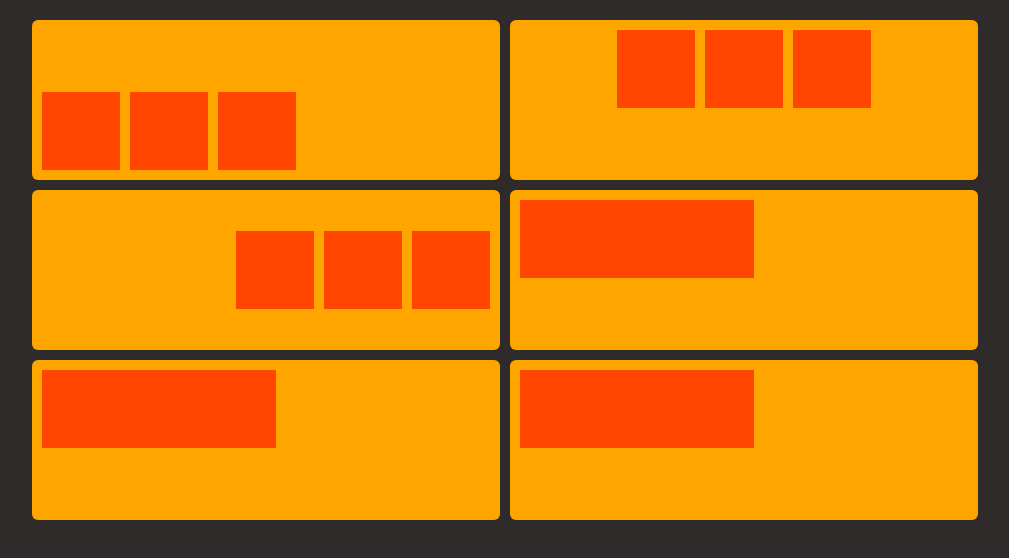
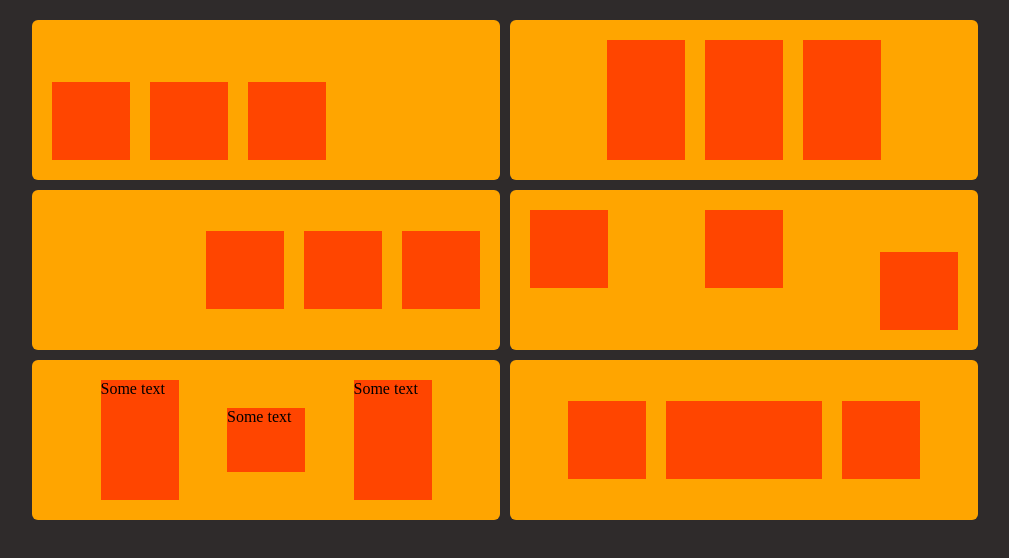
Before and after one commit to greenapple280/05-Assignment-Lesson-FlexBox-and-BEM, a plain HTML site: page index.html in a window 1280 px wide. Shown: the whole page, without its empty margins (135-1144 px from the left). Drawn offline with Linux system fonts and the light colour scheme.

Commit message:
feat:put all boxes in order

```diff
--- a/index.html
+++ b/index.html
@@ -4,7 +4,7 @@
     <meta charset="UTF-8">
     <meta name="viewport" content="width=device-width, initial-scale=1.0">
     <link rel="stylesheet" href="styles/style.css">
-    <title>Document</title>
+    <title>Flex-1</title>
 </head>
 <body>
     <div class="container">
@@ -29,9 +29,9 @@
             <div class="items__block item-4__block-3"></div>
         </div>
         <div class="items item-5">
-            <div class="items__block item-5__block-1"></div>
-            <div class="items__block item-5__block-2"></div>
-            <div class="items__block item-5__block-3"></div>
+            <div class="items__block item-5__block-1">Some text</div>
+            <div class="items__block item-5__block-2">Some text</div>
+            <div class="items__block item-5__block-3">Some text</div>
         </div>
         <div class="items item-6">
             <div class="items__block item-6__block-1"></div>
--- a/styles/style.css
+++ b/styles/style.css
@@ -25,7 +25,7 @@ body {
     height: 160px;
     border-radius: 6px;
     display: flex;
-    padding: 10px;
+    padding: 20px;
 }
 
 .items__block {
@@ -37,19 +37,57 @@ body {
 .item-1 {
     display: flex;
     align-items: flex-end;
-    gap: 10px;
+    gap: 20px;
 }
 
 .item-2 {
     display: flex;
     justify-content: center;
-    flex-grow: inherit;
-    gap: 10px;
+    align-items: stretch;
+    gap: 20px;
+}
+
+.item-2__block-1, .item-2__block-2, .item-2__block-3 {
+    height: 100%;
 }
 
 .item-3 {
     display: flex;
     justify-content: flex-end;
     align-items: center;
-    gap: 10px;
+    gap: 20px;
 }
+
+.item-4 {
+    display: flex;
+    justify-content: space-between;
+}
+
+.item-4__block-3 {
+    align-self: flex-end;
+}
+
+.item-5 {
+    display: flex;
+    justify-content: space-evenly;
+    align-items: center;
+}
+
+.item-5__block-1, .item-5__block-3 {
+    height: 100%;
+}
+
+.item-5__block-2 {
+    height: 54%;
+}
+
+.item-6 {
+    display: flex;
+    justify-content: center;
+    align-items: center;
+    gap: 20px;
+}
+
+.item-6__block-2 {
+    flex-basis: 156px;
+}
```
